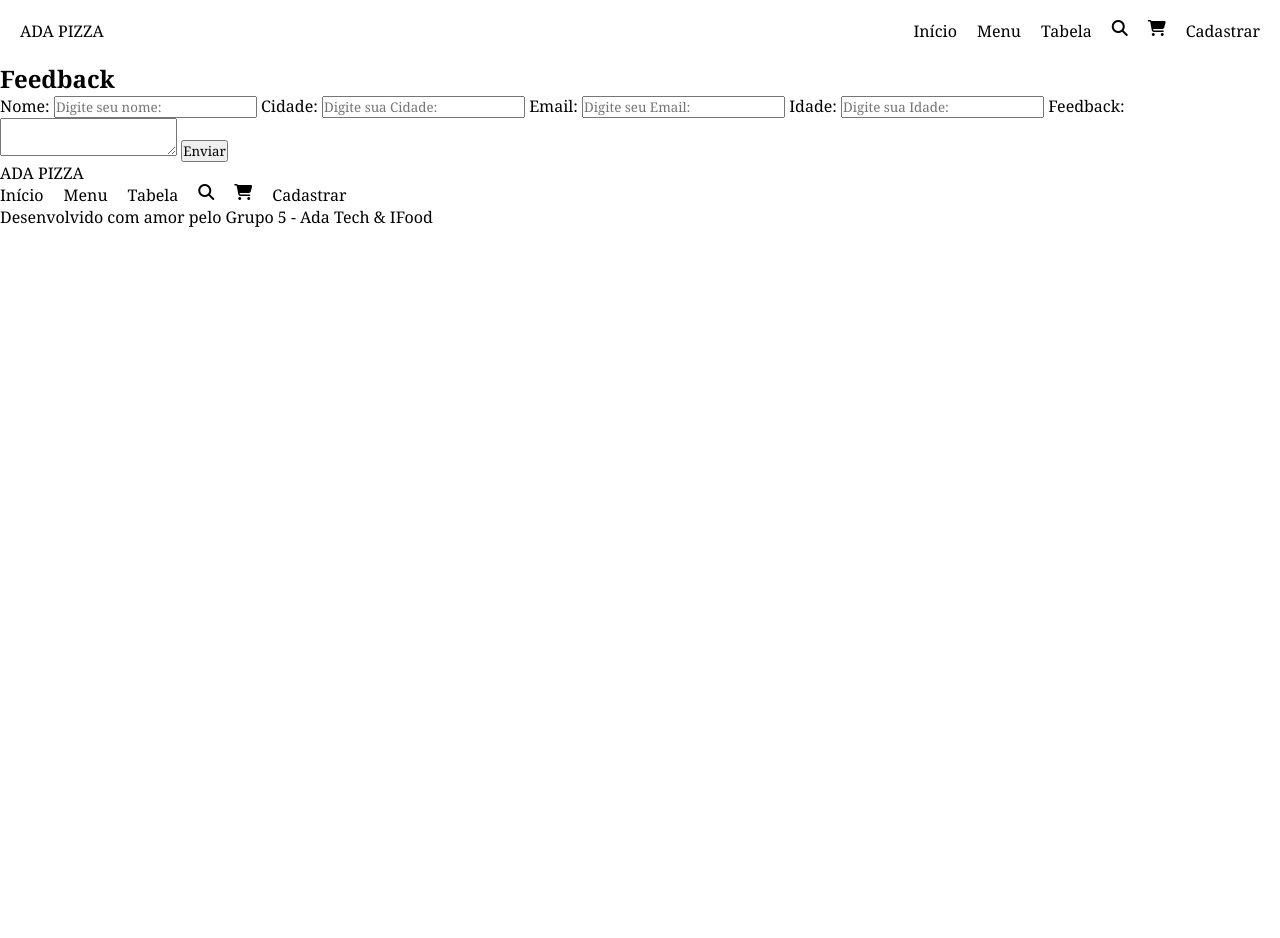
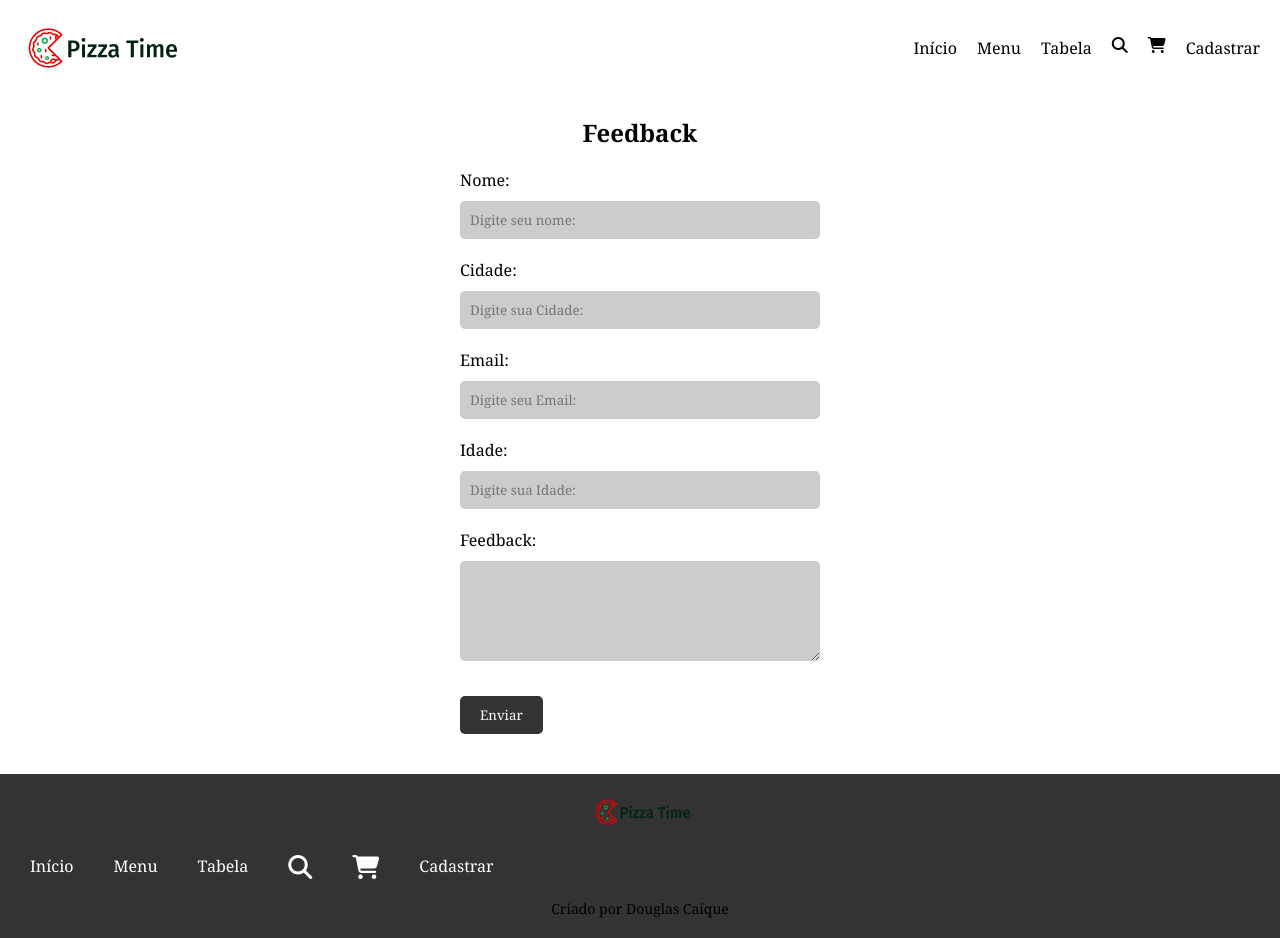
Before and after one commit to douglascaique/Projeto2Ada, a plain HTML site: page pizzariaprojeto/formulario.html in a window 1280 px wide. Before the commit the page ends 800 px from the top, so only its background shows below. Drawn offline with Linux system fonts and the light colour scheme.

Commit message:
Finalizado

```diff
--- a/pizzariaprojeto/formulario.css
+++ b/pizzariaprojeto/formulario.css
@@ -0,0 +1,52 @@
+/* Estilos para o formulário */
+main {
+    text-align: center;
+    padding: 20px;
+  }
+
+  form {
+    background: rgba(255, 255, 255, 0.1);
+    backdrop-filter: blur(5px);
+    border-radius: 10px;
+    padding: 20px;
+    text-align: left;
+    max-width: 400px;
+    margin: 0 auto;
+  }
+
+  label {
+    display: block;
+    margin-bottom: 10px;
+    color: #000000;
+  }
+
+  input[type="text"],
+  input[type="email"],
+  input[type="number"],
+  textarea {
+    width: 100%;
+    padding: 10px;
+    margin-bottom: 20px;
+    border: none;
+    border-radius: 5px;
+    background: rgba(0, 0, 0, 0.2);
+    backdrop-filter: blur(5px);
+    color: #fff;
+  }
+
+  textarea {
+    height: 100px;
+  }
+
+  .botao {
+    background: #333;
+    color: #fff;
+    border: none;
+    padding: 10px 20px;
+    border-radius: 5px;
+    cursor: pointer;
+  }
+
+  .botao:hover {
+    background: #555;
+  }
--- a/pizzariaprojeto/formulario.html
+++ b/pizzariaprojeto/formulario.html
@@ -15,14 +15,15 @@
 <body>
   <!-- INICIO DO HEADER DO CARDAPIO -->
   <header id="inicio">
-    <span>ADA PIZZA</span>
+    <img src="img/logo.png" alt="Logo Pizzaria">
     <nav>
-      <a href="./index.html">Início</a>
-      <a href="./index.html">Menu</a>
-      <a href="./index.html">Tabela</a>
+      <a href="#inicio">Início</a>
+      <a href="#menu">Menu</a>
+      <a href="#tabela">Tabela</a>
+
       <i class="fa-solid fa-magnifying-glass"></i>
       <i class="fa-solid fa-cart-shopping"></i>
-      <a href="./formulario.html">Cadastrar</a>
+      <a class="btn-cadastrar" href="./formulario.html">Cadastrar</a>
     </nav>
   </header>
   <!-- FIM DO HEADER DO CARDAPIO -->
@@ -57,7 +58,7 @@
   <!-- FIM DO MAIN DO CARDAPIO -->
   <!-- INICIO DO FOOTER DO CARDAPIO -->
   <footer>
-    <span>ADA PIZZA</span>
+    <img src="img/logo.png" alt="Logo Pizzaria">
     <nav>
       <a href="#inicio">Início</a>
       <a href="#menu">Menu</a>
@@ -67,7 +68,7 @@
       <i class="fa-solid fa-cart-shopping"></i>
       <a href="./formulario.html">Cadastrar</a>
     </nav>
-    <p> Desenvolvido com amor pelo Grupo 5 - Ada Tech & IFood</p>
+    <p> Criado por Douglas Caíque</p>
   </footer>
   <!-- INICIO DO FOOTER DO CARDAPIO -->
 </body>
--- a/pizzariaprojeto/style.css
+++ b/pizzariaprojeto/style.css
@@ -104,6 +104,94 @@ header {
 
 
 
+  /* Estilos para a tabela */
+#tabela {
+    text-align: center;
+    padding: 20px;
+  }
+
+  table {
+    width: 100%;
+    border-collapse: collapse;
+    background-color: #f4f4f4;
+    border-radius: 15px;
+    box-shadow: 10px 5px 10px rgba(0, 0, 0, 0.1);
+  }
+
+  caption {
+    font-size: 24px;
+    color: #333;
+    margin: 10px;
+  }
+
+  thead {
+    background-color: #333;
+    color: #fff;
+  }
+
+  thead th {
+    padding: 10px;
+  }
+
+  tbody tr:nth-child(even) {
+    background-color: #fff;
+  }
+
+  tbody tr:nth-child(odd) {
+    background-color: #f4f4f4;
+  }
+
+  tbody td {
+    padding: 10px;
+  }
+
+  table, th, td {
+    border: 1px solid #333;
+    border-collapse: collapse;
+  }
+
+/* Estilos para o footer */
+footer {
+    background-color: #333;
+    color: #fff;
+    padding: 20px;
+    text-align: center;
+  }
+
+  footer img {
+    max-width: 100px;
+    height: auto;
+  }
+
+  footer nav {
+    margin-top: 20px;
+  }
+
+  footer nav a {
+    color: #fff;
+    text-decoration: none;
+    margin: 0 10px;
+  }
+
+  footer nav a:hover {
+    text-decoration: underline;
+  }
+
+  footer i {
+    font-size: 24px;
+    color: #fff;
+    margin: 0 10px;
+  }
+
+  footer p {
+    font-size: 14px;
+    margin-top: 20px;
+  }
+
+  /* Estilize a fonte e o estilo dos ícones conforme necessário */
+
+
+
 
   /* media queries */
    /* Estilos para tablet */
@@ -118,7 +206,6 @@ header {
     }
   }
 
-
    @media screen and (max-width: 768px) {
     section {
       flex-direction: column;
@@ -129,6 +216,7 @@ header {
       margin: 20px 0;
     }
   }
+
 
 
   /* Estilos para celular */
```
Also changed, not shown: pizzariaprojeto/index.html (+2 -2 lines).
